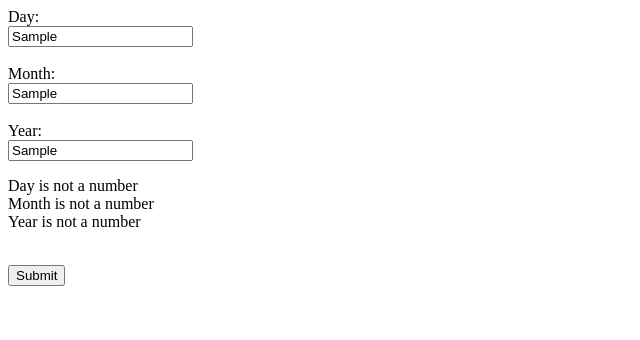
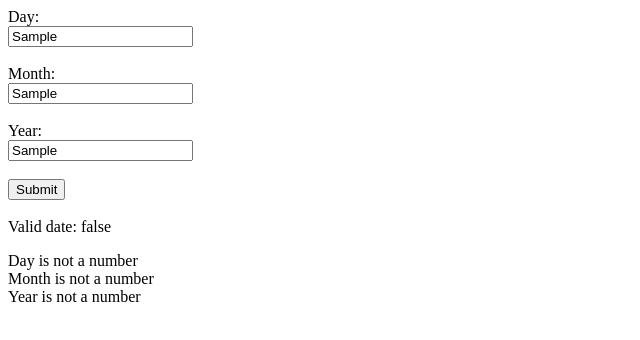
Before and after one commit to ttthanhf/DateTimeChecker-NodeJS-Mocha, a website: page web/index.html in a window 1280 px wide. Both pictures are taken after typing "Sample", "Sample", "Sample" into the empty fields and a click on the input "Submit". Shown: the whole page, without its empty margins (0-640 px from the left). Drawn offline with Linux system fonts and the light colour scheme.

Commit message:
Fix my something

```diff
--- a/package.json
+++ b/package.json
@@ -11,8 +11,8 @@
     "test": "test"
   },
   "scripts": {
-    "unittest": "mocha test/unit/unit.test.js",
-    "uitest": "mocha test/unit/ui.test.js"
+    "unittest": "mocha ./test/unit/unit.test.js",
+    "uitest": "mocha ./test/ui/ui.test.js"
   },
   "author": "",
   "license": "ISC",
--- a/web/index.html
+++ b/web/index.html
@@ -17,11 +17,13 @@
         <br><br>
         <label for="year">Year:</label><br>
         <input type="text" id="year" name="year" autocomplete="off">
-        <br>
-        <p id="Messagelabel"></p>
-        <br>
+        <br><br>
         <input type="submit" value="Submit">
     </form>
+    <br>
+    <span>Valid date: <span id="statusLabel"></span></span>
+    <p id="Messagelabel"></p>
+
 </body>
 <script src="./script.js"></script>
 
--- a/web/script.js
+++ b/web/script.js
@@ -35,7 +35,9 @@ document.querySelector('form').addEventListener('submit', (e) => {
         validDayInMonth(day, month, year)
     ].filter(a => a);
 
-    let msg = errorArray.length == 0 ? "Oke" : breakDown(errorArray);
+    let msg = errorArray.length == 0 ? "Ok" : breakDown(errorArray);
+    let status = errorArray.length == 0;
 
     document.querySelector('#Messagelabel').innerHTML = msg;
+    document.querySelector('#statusLabel').innerHTML = status;
 });
```
Also changed, not shown: test/ui/ui.test.js (+6 -8 lines).
